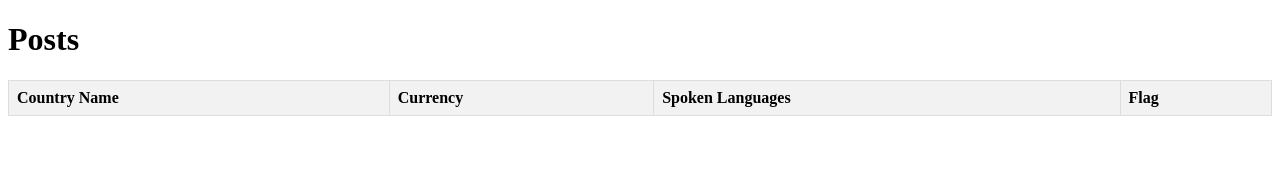
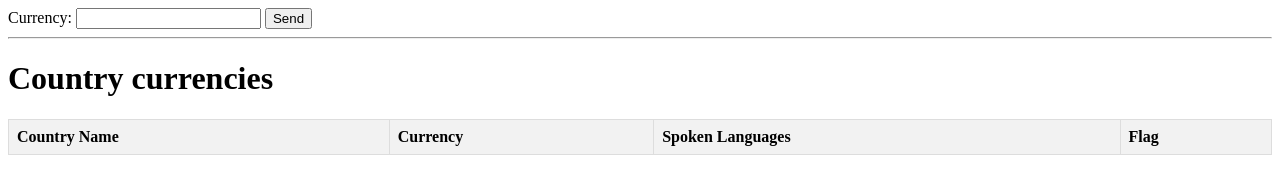
Before and after one commit to idanprz/Exercise-objects-and-rest-api, a plain HTML site: page index2.html in a window 1280 px wide. Drawn offline with Linux system fonts and the light colour scheme; no server answers.

Commit message:
Update index2.html

```diff
--- a/index2.html
+++ b/index2.html
@@ -2,7 +2,7 @@
 <html>
 
 <head>
-    <title>Fetch Posts and Display in Table (XHR)</title>
+    <title>Fetch Currencies and Display in Table (XHR)</title>
     <style>
         table {
             border-collapse: collapse;
@@ -27,7 +27,11 @@
 </head>
 
 <body>
-    <h1>Posts</h1>
+    <label for="currency">Currency: </label>
+    <input type="text" id="currency">
+    <button onclick="sendRequest()">Send</button>
+    <hr>
+    <h1>Country currencies</h1>
     <table>
         <thead>
             <tr>
@@ -40,33 +44,31 @@
         <tbody id="post-table-body">
         </tbody>
     </table>
+    <div id="table"></div>
 
     <script>
-
-
-
+        function sendRequest() {
             const postTableBody = document.getElementById('post-table-body');
 
             const xhr = new XMLHttpRequest();
+            const source = `https://restcountries.com/v3.1/currency/${document.getElementById('currency').value}`
 
-        xhr.open('GET', 'https://restcountries.com/v3.1/all?fields=currencies', true);
+            xhr.open('GET', source, true);
 
             xhr.onload = function () {
                 if (xhr.status >= 200 && xhr.status < 300) {
-                const currencies = filterCurrency(JSON.parse(xhr.responseText));
+                    const currencies = JSON.parse(xhr.responseText);
 
-                console.log(currencies);
-
-                // currencies.forEach(currency => {
-                //     const row = document.createElement('tr');
-                //     row.innerHTML = `
-                //         <td>${currency.name.common}</td>
-                //         <td>${getCurrenciesString(currency.currencies)}</td>
-                //         <td>${getLanguagesString(currency.languages)}</td>
-                //         <td><img src="${currency.flags.png}" alt="${currency.flags.alt}"></td>
-                //     `;
-                //     postTableBody.appendChild(row);
-                // });
+                    currencies.forEach(currency => {
+                        const row = document.createElement('tr');
+                        row.innerHTML = `
+                        <td>${currency.name.common}</td>
+                        <td>${getCurrenciesString(currency.currencies)}</td>
+                        <td>${getLanguagesString(currency.languages)}</td>
+                        <td><img src="${currency.flags.png}" alt="${currency.flags.alt}"></td>
+                    `;
+                        postTableBody.appendChild(row);
+                    });
                 } else {
                     console.error('Failed to fetch data:', xhr.status, xhr.statusText);
                 }
@@ -78,69 +80,26 @@
 
             xhr.send();
 
-        function filterCurrency(currencies) {
-            console.log(currencies);
+            function getCurrenciesString(currencies) {
+                let ret = ""
 
-            return currencies.filter(_ => {
-                // key == ILS
-                currencies = currencies.slice(0, 2)
-                for (var key in currencies) {
-                // ret += `${languages[language]}, `
-            console.log(currencies[key][currencies]);
-
-            }
-            })
+                for (var currency in currencies) {
+                    ret += `${currencies[currency].name}, `
                 }
 
-// ################################################################################
-        // xhr.open('GET', 'https://restcountries.com/v3.1/currency/ils', true);
+                return ret.slice(0, -2)
+            }
 
-        // xhr.onload = function () {
-        //     if (xhr.status >= 200 && xhr.status < 300) {
-        //         const currencies = JSON.parse(xhr.responseText);
+            function getLanguagesString(languages) {
+                let ret = ""
 
-        //         // console.log(currencies);
+                for (var language in languages) {
+                    ret += `${languages[language]}, `
+                }
 
-        //         currencies.forEach(currency => {
-        //             const row = document.createElement('tr');
-        //             row.innerHTML = `
-        //                 <td>${currency.name.common}</td>
-        //                 <td>${getCurrenciesString(currency.currencies)}</td>
-        //                 <td>${getLanguagesString(currency.languages)}</td>
-        //                 <td><img src="${currency.flags.png}" alt="${currency.flags.alt}"></td>
-        //             `;
-        //             postTableBody.appendChild(row);
-        //         });
-        //     } else {
-        //         console.error('Failed to fetch data:', xhr.status, xhr.statusText);
-        //     }
-        // };
-
-        // xhr.onerror = function () {
-        //     console.error('Network error occurred');
-        // };
-
-        // xhr.send();
-
-        // function getCurrenciesString(currencies) {
-        //     let ret = ""
-
-        //     for (var currency in currencies) {
-        //         ret += `${currencies[currency].name}, `
-        //     }
-
-        //     return ret.slice(0, -2)
-        // }
-
-        // function getLanguagesString(languages) {
-        //     let ret = ""
-
-        //     for (var language in languages) {
-        //         ret += `${languages[language]}, `
-        //     }
-
-        //     return ret.slice(0, -2)
-        // }
+                return ret.slice(0, -2)
+            }
+        }
 
     </script>
 </body>
```
Lines whose indentation alone changed are shown as unchanged.
